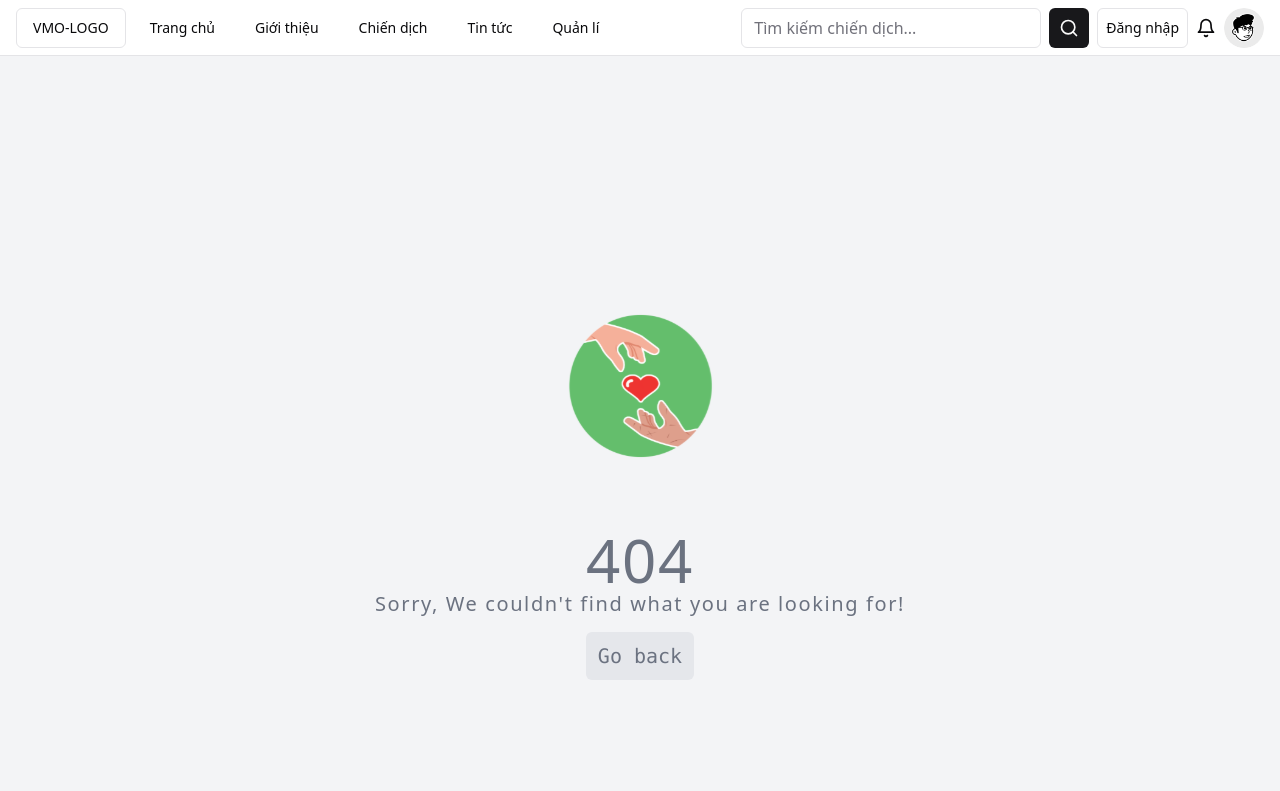
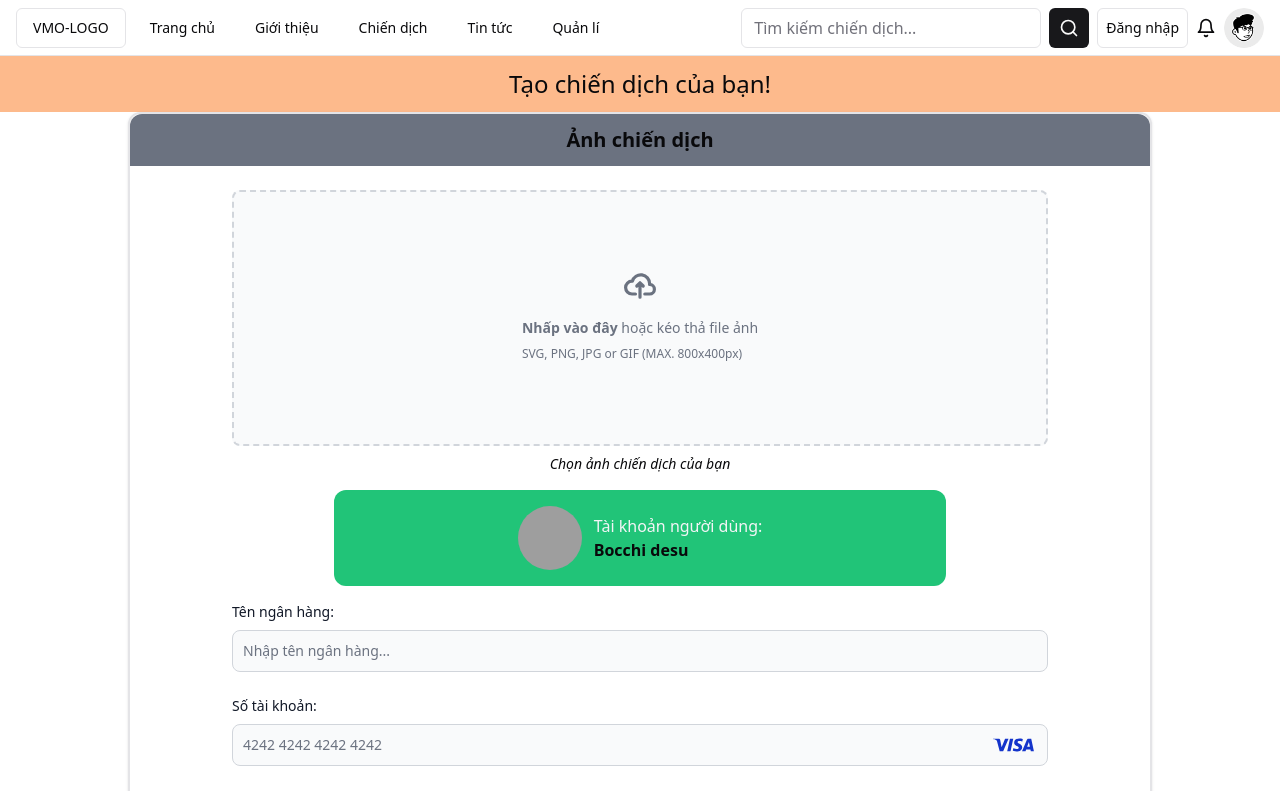
Before and after one commit to SU24VMO/su24_vmo_fe, a React (Create React App) app: page /createCampaign in a window 1280 px wide. Shown: the top 791 px of the page. Built offline with nearby package versions, Linux system fonts and the light colour scheme; grey boxes are pictures that could not be loaded.

Commit message:
85% fix UI some page + routere some page

```diff
--- a/src/components/CreateCampaignPage/CreateCampaignPage.js
+++ b/src/components/CreateCampaignPage/CreateCampaignPage.js
@@ -24,12 +24,12 @@ export default function CreateCampaignPage() {
             <h1 className="text-sm mobile:text-2xl laptop:text-2xl font-medium">Tạo chiến dịch của bạn!</h1>
         </div>
 
-        <div className="w-4/5 mx-auto bg-vmo rounded-xl">
+        <div className="w-4/5 mx-auto rounded-xl">
             <div className="grid gap-6 grid-cols-1 laptop:grid-cols-3 ">
 
-                <div className=" col-span-2 laptop:col-span-1  bg-gray-400 rounded-xl">
+                <div className=" col-span-2 laptop:col-span-1 border-2 shadow rounded-xl">
                     <div >
-                        <div className="bg-gray-500 mb-6  rounded-tl-xl rounded-tr-xl">
+                        <div className="bg-gray-500 mb-6  rounded-tl-xl rounded-tr-xl ">
                             <h1 className="text-center py-3 font-semibold text-sm mobile:text-xl">Ảnh chiến dịch</h1>
                         </div>
 
@@ -37,13 +37,13 @@ export default function CreateCampaignPage() {
                         <div class="flex items-center justify-center w-full laptop:w-4/5 mx-auto">
 
                             {file ? <div className=" flex flex-col justify-center items-center">
-                                <img className="mb-6 w-2/4 h-2/4 laptop:w-full laptop:h-full rounded-xl" src={file} width={220} height={220} alt="avatar" />
+                                <img className="mb-6 w-2/4 h-2/4 laptop:w-2/3 laptop:h-2/3 rounded-xl" src={file} width={220} height={220} alt="avatar" />
                                 <div className="w-full">
 
                                     <input class="block mx-auto w-4/5 laptop:w-full text-sm text-gray-900 border border-gray-300 rounded-lg cursor-pointer bg-gray-50 dark:text-gray-400 focus:outline-none dark:bg-gray-700 dark:border-gray-600 dark:placeholder-gray-400" aria-describedby="file_input_help" id="file_input" type="file" onChange={handleChange} />
                                     <p class="mt-1 text-center  text-sm text-gray-500 dark:text-gray-300" id="file_input_help">SVG, PNG, JPG or GIF (MAX. 800x400px).</p>
 
-                                </div>
+                                    </div>
 
                             </div> : <label for="dropzone-file" class="flex flex-col items-center justify-center w-2/3 tablet:w-4/5 h-64 border-2 border-gray-300 border-dashed rounded-lg cursor-pointer bg-gray-50 dark:hover:bg-bray-800 dark:bg-gray-700 hover:bg-gray-100 dark:border-gray-600 dark:hover:border-gray-500 dark:hover:bg-gray-600">
                                 <div class="flex flex-col items-center justify-center pt-5 pb-6">
@@ -62,11 +62,11 @@ export default function CreateCampaignPage() {
                             <p className="text-sm italic font-thin">Chọn ảnh chiến dịch của bạn</p>
                         </div>
 
-                        <div className="bg-blue-500 m-4 rounded-xl w-3/5 mx-auto laptop:w-4/5">
+                        <div className="bg-vmo m-4 rounded-xl w-3/5 mx-auto laptop:w-4/5">
                             <div className="p-4 mobile:flex mobile:justify-center gap-3 items-center">
                                 <img class=" w-24 h-24  mobile:w-16 mobile:h-16 rounded-full mx-auto mobile:mx-0" src="https://i.pinimg.com/564x/86/a2/31/86a231836008cca4d4a613a021ab90a1.jpg" alt="Rounded avatar" />
                                 <div>
-                                    <p className="text-gray-400 text-center mobile:text-left">Tài khoản người dùng:</p>
+                                    <p className="text-gray-100 text-center mobile:text-left">Tài khoản người dùng:</p>
                                     <h2 className="font-semibold text-center mobile:text-left">Bocchi desu</h2>
                                 </div>
                             </div>
@@ -97,7 +97,7 @@ export default function CreateCampaignPage() {
 
                 </div>
 
-                <div className=" col-span-2 laptop:col-span-2 bg-red-400 rounded-xl">
+                <div className=" col-span-2 laptop:col-span-2 border-2 shadow rounded-xl">
                     <div className="bg-black mb-6 rounded-tl-xl rounded-tr-xl">
                         <h1 className="text-white text-center py-3 font-semibold text-sm mobile:text-xl">Hoàn thành các thông tin bên dưới để chúng tôi xét duyệt chiến dịch của bạn </h1>
                     </div>
--- a/src/components/MemberManagePage/ManageAllActivitiesTable/Columns.js
+++ b/src/components/MemberManagePage/ManageAllActivitiesTable/Columns.js
@@ -63,6 +63,13 @@ export const columns = [
         </Button>
       );
     },
+    cell: ({ row }) => {
+      const statusPost = row.getValue("statusPost");
+      return <div>
+        {statusPost ? <span class="bg-green-100 text-green-800  font-medium me-2 px-2.5 py-0.5 rounded dark:bg-gray-700 dark:text-green-400 border border-green-400">{statusPost}</span> : <span class="bg-red-100 text-red-800 text-xs font-medium me-2 px-2.5 py-0.5 rounded dark:bg-gray-700 dark:text-red-400 border border-red-400">{statusPost}</span>}
+      </div>;
+
+    },
   },
   {
     accessorKey: "nameOfCampaign",
@@ -90,6 +97,12 @@ export const columns = [
           <ArrowUpDown className="ml-2 h-4 w-4" />
         </Button>
       );
+    },
+    cell: ({ row }) => {
+      const statusCampaign = row.getValue("statusCampaign");
+      return <div>
+        {statusCampaign ? <span class="bg-green-100 text-green-800 text-sm font-medium me-2 px-2.5 py-0.5 rounded dark:bg-green-900 dark:text-green-300">{statusCampaign}</span> : <span class="bg-red-100 text-red-800 text-sm font-medium me-2 px-2.5 py-0.5 rounded dark:bg-red-900 dark:text-red-300">{statusCampaign}</span>}
+      </div>;
     },
   },
 
--- a/src/components/MemberManagePage/ManageAllCampaignsTable/Columns.js
+++ b/src/components/MemberManagePage/ManageAllCampaignsTable/Columns.js
@@ -64,6 +64,12 @@ export const columns = [
         </Button>
       );
     },
+    cell: ({ row }) => {
+      const statusCampaign = row.getValue("statusCampaign");
+      return <div>
+        {statusCampaign ? <span class="bg-green-100 text-green-800 text-sm font-medium me-2 px-2.5 py-0.5 rounded dark:bg-green-900 dark:text-green-300">{statusCampaign}</span> : <span class="bg-red-100 text-red-800 text-sm font-medium me-2 px-2.5 py-0.5 rounded dark:bg-red-900 dark:text-red-300">{statusCampaign}</span>}
+      </div>;
+    },
   },
   {
     accessorKey: "donationAmount",
--- a/src/components/MemberManagePage/ManageAllCampaignsTable/DataTable.js
+++ b/src/components/MemberManagePage/ManageAllCampaignsTable/DataTable.js
@@ -19,6 +19,7 @@ import {
 import { Button } from "../../ui/button";
 import { Input } from "../../ui/input";
 import React, { useState, useEffect, useRef } from "react";
+import { Link } from "react-router-dom";
 
 export function DataTable({ columns, data }) {
   const [sorting, setSorting] = React.useState([]);
@@ -94,7 +95,10 @@ export function DataTable({ columns, data }) {
       </div>
 
       <div className="w-full flex justify-end">
+        <Link to="/createCampaign">
         <button type="button" className="text-white bg-blue-700 hover:bg-blue-800 focus:ring-4 focus:ring-blue-300 font-medium rounded-lg text-sm px-5 py-2.5 me-2 mb-2 dark:bg-blue-600 dark:hover:bg-blue-700 focus:outline-none dark:focus:ring-blue-800">Create Campaign</button>
+
+        </Link>
       </div>
       <div className="rounded-md border">
         <Table>
--- a/src/components/NavigationBar/Feature/UserAvatar.js
+++ b/src/components/NavigationBar/Feature/UserAvatar.js
@@ -11,6 +11,7 @@ import {
   DropdownMenuTrigger,
 } from "../../ui/dropdown-menu";
 import avatar_image from "../../../assets/avatars/02.png";
+import { Link } from "react-router-dom";
 
 const UserAvatar = () => {
   return (
@@ -34,7 +35,13 @@ const UserAvatar = () => {
         </DropdownMenuLabel>
         <DropdownMenuSeparator />
         <DropdownMenuGroup>
-          <DropdownMenuItem>Xem trang cá nhân</DropdownMenuItem>
+          <DropdownMenuItem>
+
+            <Link to="/viewProfile">
+              Xem trang cá nhân
+            </Link>
+
+          </DropdownMenuItem>
           <DropdownMenuItem>Chỉnh sửa thông tin cá nhân</DropdownMenuItem>
           <DropdownMenuItem>Cài đặt tài khoản</DropdownMenuItem>
           <DropdownMenuItem>Đổi mật khẩu</DropdownMenuItem>
--- a/src/components/ViewProfilePage/ViewProfilePage.js
+++ b/src/components/ViewProfilePage/ViewProfilePage.js
@@ -9,7 +9,7 @@ export default function ViewProfilePage() {
 
     return <div className="w-4/5 mx-auto rounded-xl">
 
-        <div className="grid gap-6 tablet:grid-cols-2 bg-vmo rounded-xl p-10">
+        <div className="grid gap-6 tablet:grid-cols-2 bg-vmo rounded-xl p-10 drop-shadow-lg ">
             <div className=" justify-center mobile:justify-evenly mobile:flex  gap-4 items-center">
                 <div className="rounded-full flex justify-center">
                     <img className="rounded-full" src="https://i.pinimg.com/736x/98/24/03/982403255d6d3641004fb044cfcaac07.jpg" alt="avatar" width={180} height={180} />
--- a/src/routes/Routing.js
+++ b/src/routes/Routing.js
@@ -11,6 +11,8 @@ import ManagePhase1Table from "../components/MemberManagePage/ManagePhase1Table/
 import ManagePhase2Table from "../components/MemberManagePage/ManagePhase2Table/ManagePhase2Table";
 import ManagePhase3Table from "../components/MemberManagePage/ManagePhase3Table/ManagePhase3Table";
 import ManageAllActivitiesTable from "../components/MemberManagePage/ManageAllActivitiesTable/ManageAllActivitiesTable";
+import CreateCampaignPage from "../components/CreateCampaignPage/CreateCampaignPage";
+import ViewProfilePage from "../components/ViewProfilePage/ViewProfilePage";
 
 
 export default function Routing() {
@@ -20,10 +22,11 @@ export default function Routing() {
       <Route path="/home" element={<HomePage></HomePage>} />
       <Route path="/viewCampaigns" element={<ViewCampaignsPage></ViewCampaignsPage>} />
       <Route path="/login" element={<LoginPage></LoginPage>} />
-      <Route path="/news" element={<ViewNewsPage></ViewNewsPage>}>
+      <Route path="/news" element={<ViewNewsPage></ViewNewsPage>}/>
+      <Route path="/viewProfile" element={<ViewProfilePage></ViewProfilePage>} />
 
-      </Route>
         <Route path="/news/newsDetail" element={<NewsDetailPage></NewsDetailPage>} />
+        <Route path="/createCampaign" element={<CreateCampaignPage></CreateCampaignPage>} />
 
       <Route path="*" element={<NotFound></NotFound>} />
       <Route path="/manage/allCampaigns" element={<ManageAllCampaignsTable />} />
@@ -35,6 +38,7 @@ export default function Routing() {
 
 
 
+
     </Routes>
   );
 }
```
